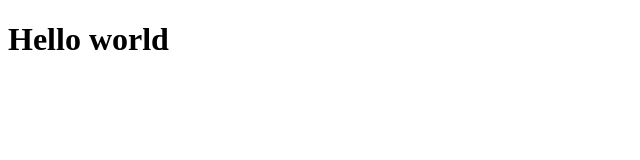
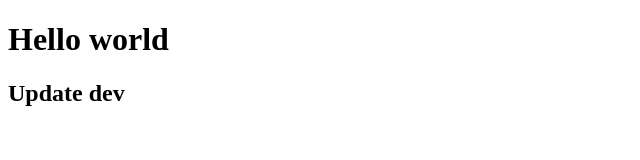
Before and after one commit to widiarrohman1234/git-exercise, a plain HTML site: page index.html in a window 1280 px wide. Shown: the whole page, without its empty margins (0-640 px from the left). Drawn offline with Linux system fonts and the light colour scheme.

Commit message:
dev-index.html update

```diff
--- a/index.html
+++ b/index.html
@@ -8,5 +8,6 @@
 </head>
 <body>
     <h1>Hello world</h1>
+    <h2>Update dev</h2>
 </body>
 </html>
```
